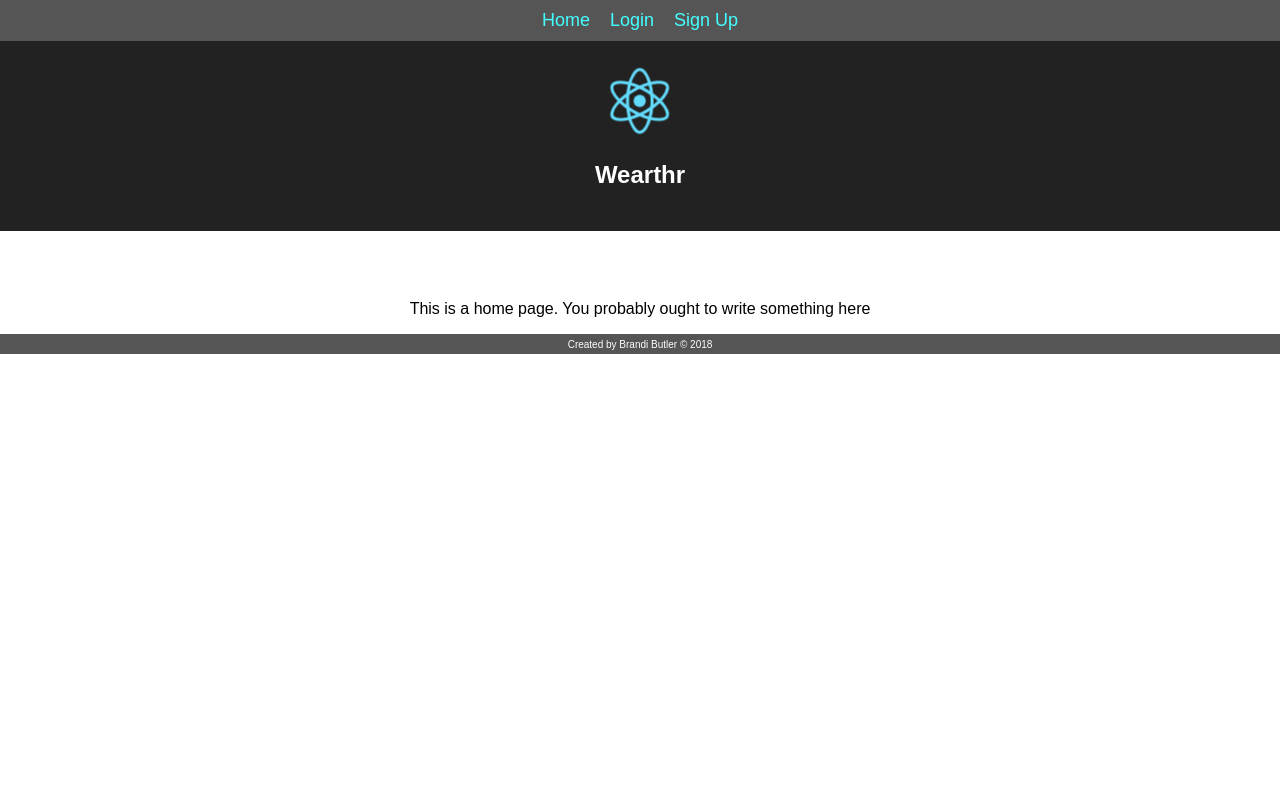
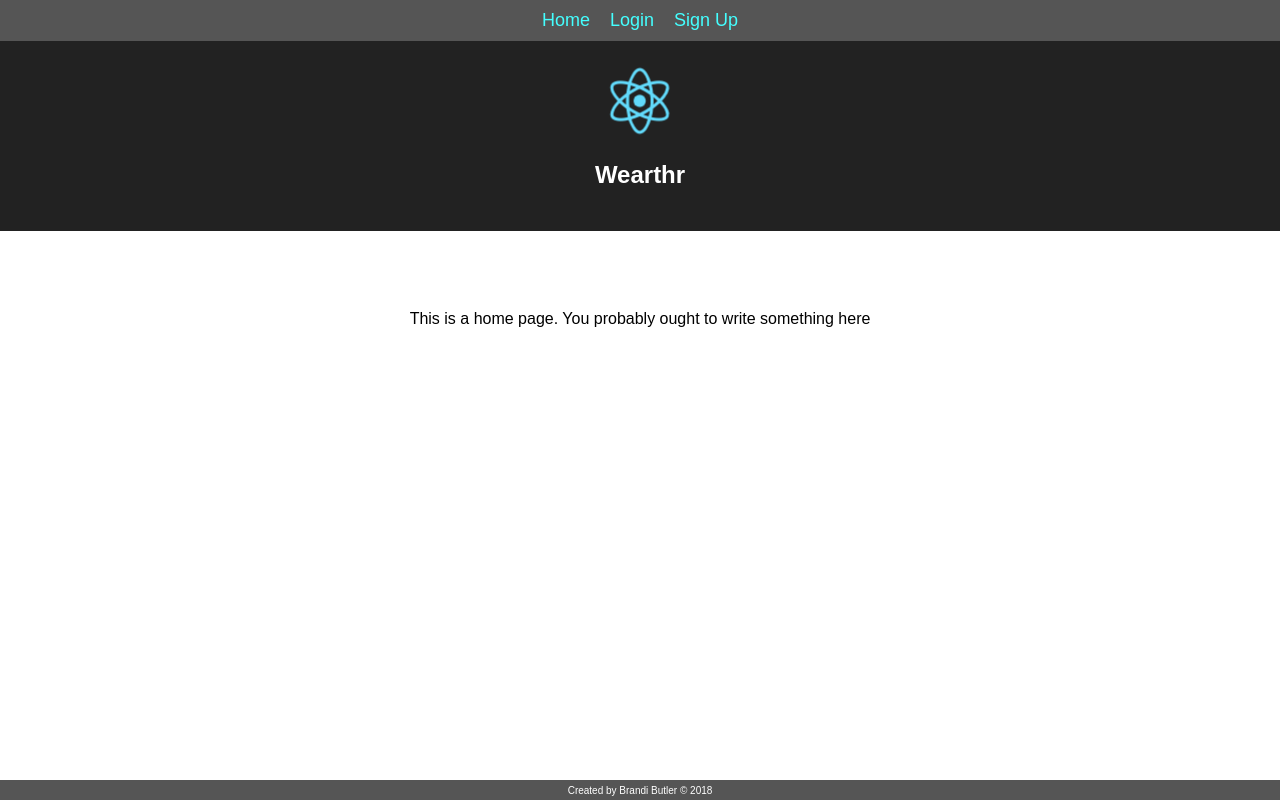
Before and after one commit to jaderosse/mern-hackathon, a React (Create React App) app in the folder client/: page / in a window 1280 px wide. Built offline with nearby package versions, Linux system fonts and the light colour scheme.

Commit message:
shoes link still broken, edited file structure + routes

```diff
--- a/client/src/App.css
+++ b/client/src/App.css
@@ -43,17 +43,17 @@ nav a:hover {
 }
 
 .space {
+  display: inline-block;
   margin: 15px 0;
   width: 100%;
-  max-width: 100%;
-  min-width: 80%;
 }
 
 .footer {
-  background-color: #555;
+  position: absolute;
   bottom: 0;
   width: 100%;
   height: 20px;
+  background-color: #555;
 }
 
 .shoe-collection {
@@ -100,7 +100,7 @@ nav a:hover {
 .no-flash {
   visibility: hidden;
   padding: 10px 30px;
-  width: 75%;
+  width: 50%;
   margin: 10px auto;
 }
 
--- a/client/src/App.js
+++ b/client/src/App.js
@@ -17,7 +17,7 @@ import Sidebar from './layout/Sidebar.js';
 
 import Wardrobe from './Wardrobe.js';
 //import clothing components
-import Shoes from './wardrobe/Shoes.js';
+import ShoesCollection from './wardrobe/Shoes/ShoesCollection.js';
 
 class App extends Component {
   constructor(props){
@@ -86,8 +86,8 @@ class App extends Component {
         <Router>
           <div>
             <Nav user={this.state.user} />
-            <Sidebar />
             <div className="space">
+              <Sidebar user={this.state.user} />
               <Flash flashType={this.state.flashType} flash={this.state.flash} setFlash={this.setFlash} cancelFlash={this.cancelFlash} />
               <Route exact path="/" component={Home} />
               <Route path="/login" component={
@@ -98,7 +98,7 @@ class App extends Component {
                 () => (<Profile user={this.state.user} setFlash={this.setFlash} />)} />
             </div>
             <Route path="/wardrobe" component={Wardrobe} />
-            <Route path="/wardrobe/shoes" component={Shoes} />
+            <Route path="/wardrobe/shoes" component={ShoesCollection} />
           </div>
         </Router>
         <Footer />
--- a/client/src/Profile.js
+++ b/client/src/Profile.js
@@ -1,6 +1,6 @@
 import React, { Component } from 'react';
-import InsertShoes from './layout/Shoes/InsertShoes.js';
-import ShoesCollection from './layout/Shoes/ShoesCollection.js';
+import InsertShoes from './wardrobe/Shoes/InsertShoes.js';
+import ShoesCollection from './wardrobe/Shoes/ShoesCollection.js';
 import Weather from './Weather';
 
 class Profile extends Component {
--- a/client/src/Wardrobe.js
+++ b/client/src/Wardrobe.js
@@ -1,21 +1,15 @@
 import React, { Component } from 'react';
-import { BrowserRouter as Router, Route, Link } from 'react-router-dom';
-
-//import clothing components
-import Shoes from './wardrobe/Shoes.js';
+import { Link } from 'react-router-dom';
 
 class Wardrobe extends Component {
 	render() {
 		return (
-			<Router>
-				<div>
-					<h4>Wardrobe</h4>
-					<div className="space">
-						<Route path="../wardrobe/shoes" component={Shoes} />
-						<Link to="/wardrobe/shoes">Shoes</Link>
-					</div>
+			<div>
+				<h4>Wardrobe</h4>
+				<div className="space">
+					<Link to="/wardrobe/shoes">Shoes</Link>
 				</div>
-			</Router>
+			</div>
 		)
 	}
 }
--- a/client/src/layout/Sidebar.js
+++ b/client/src/layout/Sidebar.js
@@ -8,7 +8,7 @@ class Sidebar extends Component {
       sidebar = (
         <div className="sidebar">
           <Link to="/wardrobe"><strong>Wardrobe</strong></Link>
-          <Link to="/wardrobe/shoes">Shoes</Link>
+          <Link to="/wardrobe/shoes">   Shoes</Link>
         </div>);
     }
 
--- a/client/src/layout/Shoes/InsertShoes.js
+++ b/client/src/wardrobe/Shoes/InsertShoes.js
@@ -38,7 +38,7 @@ class InsertShoes extends Component{
 			<div>
 				<form className="shoe-form" onSubmit={this.handleSubmit}>
 					<label>Shoes Name</label>
-					<input type="text" name="id" value={this.state.id} onChange={this.handleChange} placeholder="ex 'red pumps'"></input>
+					<input type="text" name="id" value={this.state.id} onChange={this.handleChange} placeholder="ex 'red pumps'" />
 					<br />
 					<label>Comfort Level</label>
 					<select name="comfort" value={this.state.comfort} onChange={this.handleChange}>
@@ -74,7 +74,7 @@ class InsertShoes extends Component{
 					<br />
 					{/*<input type="text" name="shoe_type" value={this.state.shoe_type} onChange={this.handleChange} placeholder="boots, sandals,  moccasins"></input>*/}
 					<label>Link to image</label>
-					<input type="text" name="imgUrl" value={this.state.imgUrl} onChange={this.handleChange} placeholder="image url"></input>
+					<input type="text" name="imgUrl" value={this.state.imgUrl} onChange={this.handleChange} placeholder="image url" />
 					<br />
 					<input type="submit" />
 				</form>
@@ -86,4 +86,4 @@ class InsertShoes extends Component{
 	}
 }
 
-export default InsertShoes
+export default InsertShoes;
--- a/client/src/layout/Shoes/Shoe.js
+++ b/client/src/wardrobe/Shoes/Shoe.js
@@ -11,4 +11,4 @@ class Shoe extends Component {
   }
 }
 
-export default Shoe
+export default Shoe;
```
Also changed, not shown: client/src/wardrobe/Shoes/ShoesCollection.js (renamed from client/src/layout/Shoes/ShoesCollection.js, +5 -2 lines).
